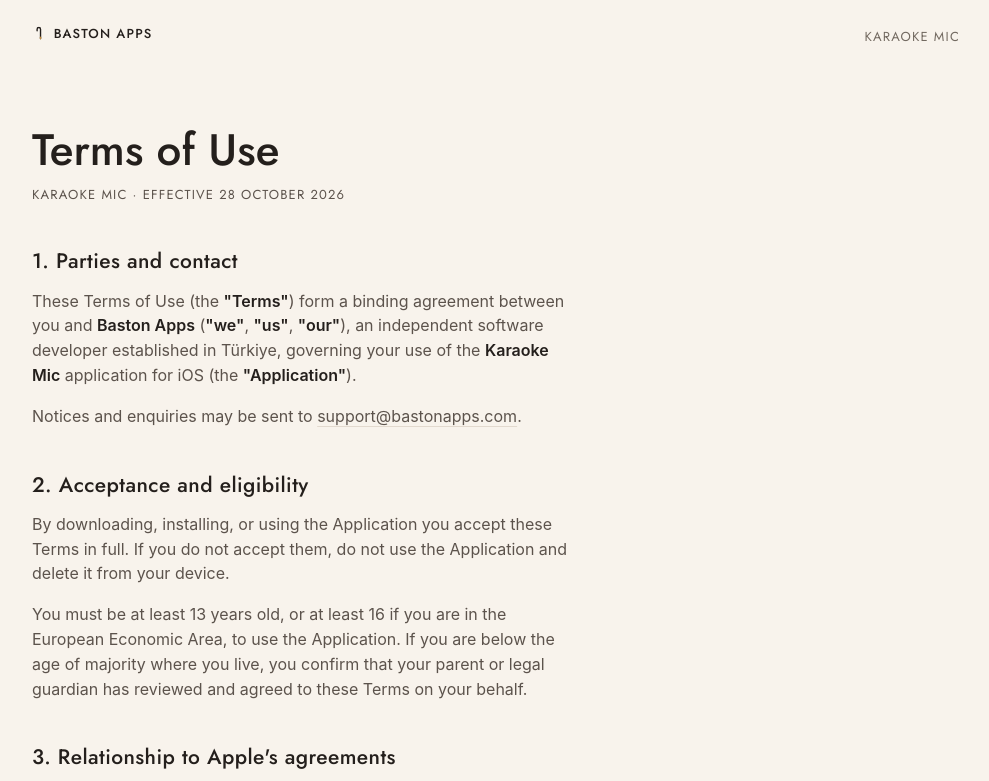
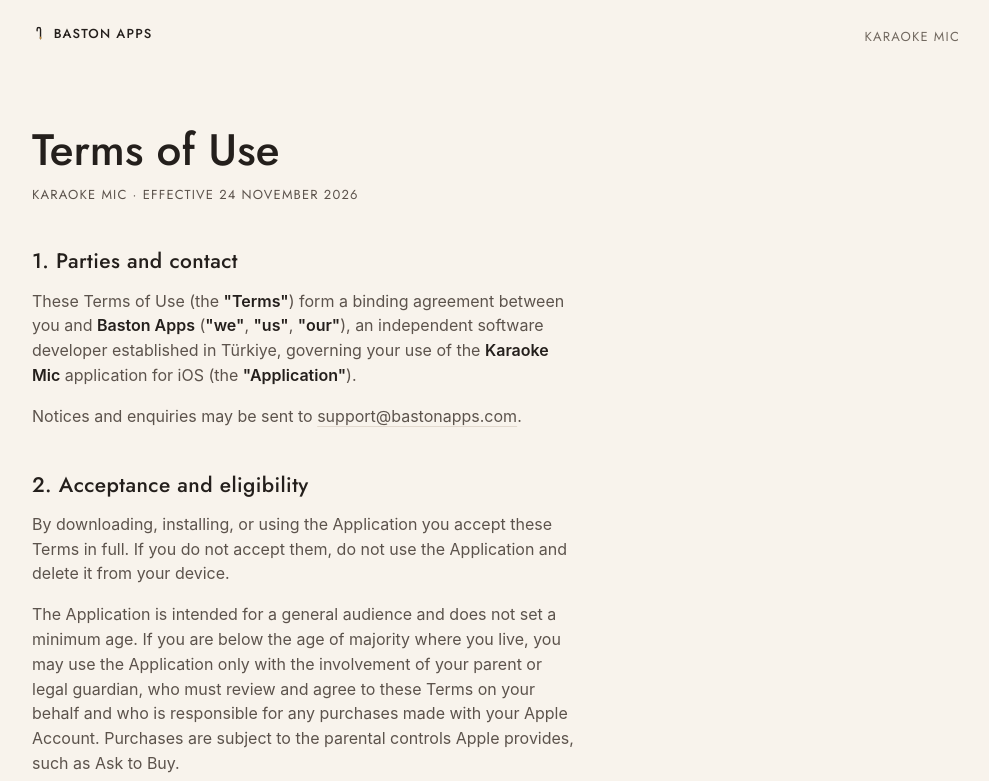
Before and after one commit to muratisiklan/bastonapps, a plain HTML site: page karaoke-mic/terms/index.html in a window 1280 px wide. Shown: the top 781 px of the page, without its empty margins (144-1133 px from the left). Drawn offline with Linux system fonts and the light colour scheme.

Commit message:
Karaoke Mic terms: no minimum age, so they match the 4+ rating
- Section 2 drops the 13 (16 in the EEA) minimum. The app is for a general
  audience; minors use it with a parent or guardian, who agrees to the Terms
  and is responsible for purchases, subject to Apple's parental controls.
- Effective date moves to 24 November 2026.

```diff
--- a/karaoke-mic/terms/index.html
+++ b/karaoke-mic/terms/index.html
@@ -20,7 +20,7 @@
 
       <main class="doc">
         <h1 class="doc-title">Terms of Use</h1>
-        <p class="doc-date">Karaoke Mic · Effective 28 October 2026</p>
+        <p class="doc-date">Karaoke Mic · Effective 24 November 2026</p>
 
         <h2>1. Parties and contact</h2>
 
@@ -47,10 +47,12 @@
         </p>
 
         <p>
-          You must be at least 13 years old, or at least 16 if you are in the European
-          Economic Area, to use the Application. If you are below the age of majority
-          where you live, you confirm that your parent or legal guardian has reviewed and
-          agreed to these Terms on your behalf.
+          The Application is intended for a general audience and does not set a minimum
+          age. If you are below the age of majority where you live, you may use the
+          Application only with the involvement of your parent or legal guardian, who must
+          review and agree to these Terms on your behalf and who is responsible for any
+          purchases made with your Apple Account. Purchases are subject to the parental
+          controls Apple provides, such as Ask to Buy.
         </p>
 
         <h2>3. Relationship to Apple's agreements</h2>
```
